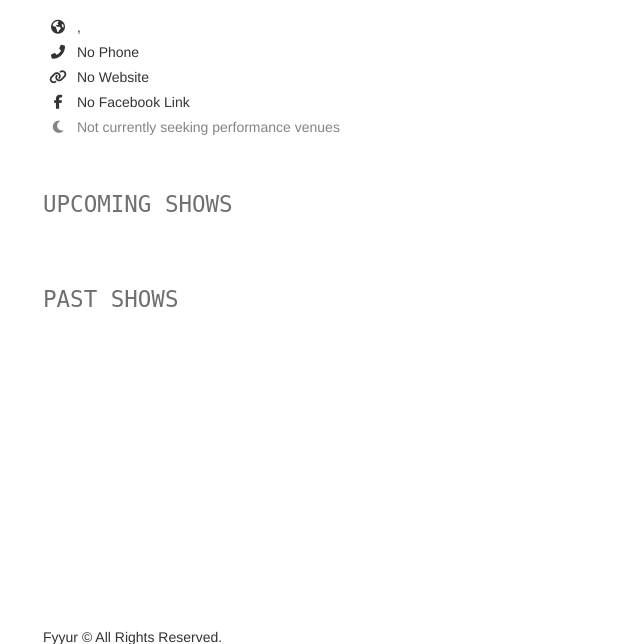
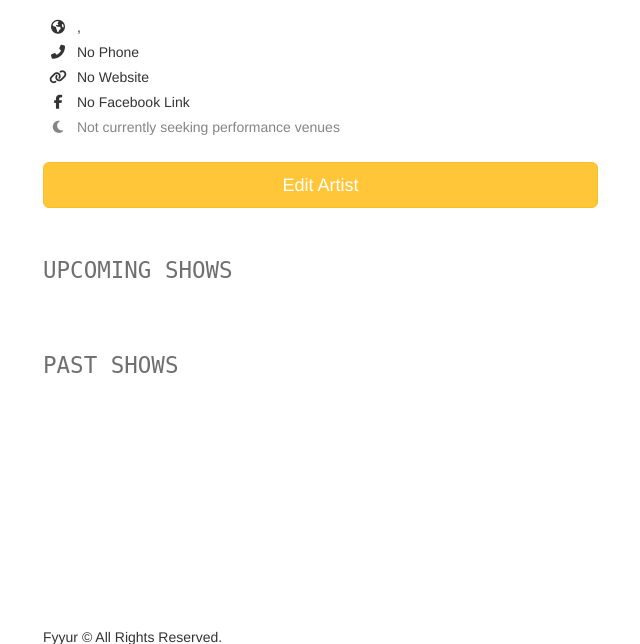
Before and after one commit to pilalouis/fyyur-Artist-Booking-Site, a Flask app: template templates/pages/show_artist.html in a window 1280 px wide. Shown: the part 118-762 px from the top of the page, without its empty margins (27-667 px from the left). Run offline with Flask 2, Linux system fonts and the light colour scheme; the template is opened without the code that fills it, so the values that code supplies are empty; some libraries are stand-ins or nearby versions.

Commit message:
edit and delete buttons added to the artist page

```diff
--- a/templates/pages/show_artist.html
+++ b/templates/pages/show_artist.html
@@ -43,6 +43,16 @@
 		<img src="{{ artist.image_link }}" alt="Venue Image" />
 	</div>
 </div>
+
+<br />
+
+<div class="row">
+  <div class="col-sm-6">
+    <a href="{{ url_for('edit_artist', artist_id=artist.id) }}"
+       class="btn btn-primary btn-lg btn-block">Edit Artist</a>
+  </div>
+</div>
+
 <section>
 	<h2 class="monospace">{{ artist.upcoming_shows_count }} Upcoming {% if artist.upcoming_shows_count == 1 %}Show{% else %}Shows{% endif %}</h2>
 	<div class="row">
```
